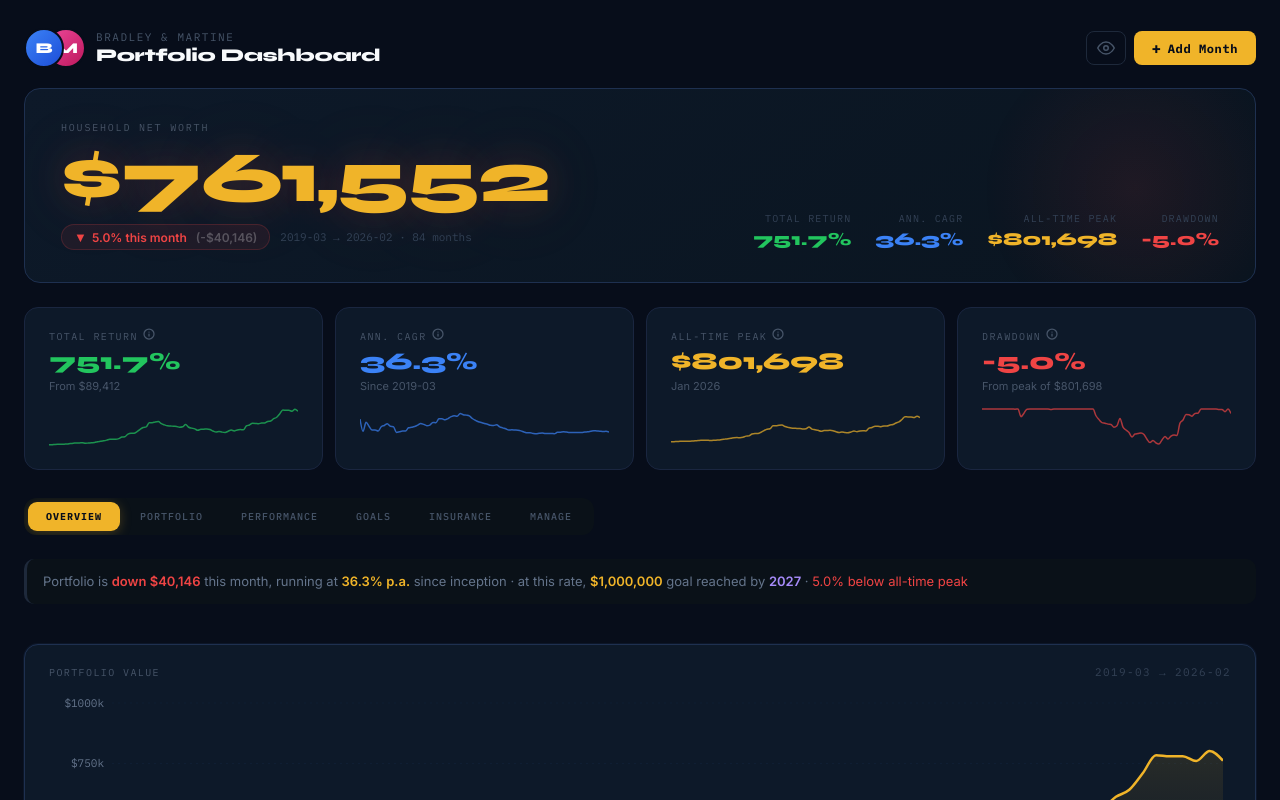
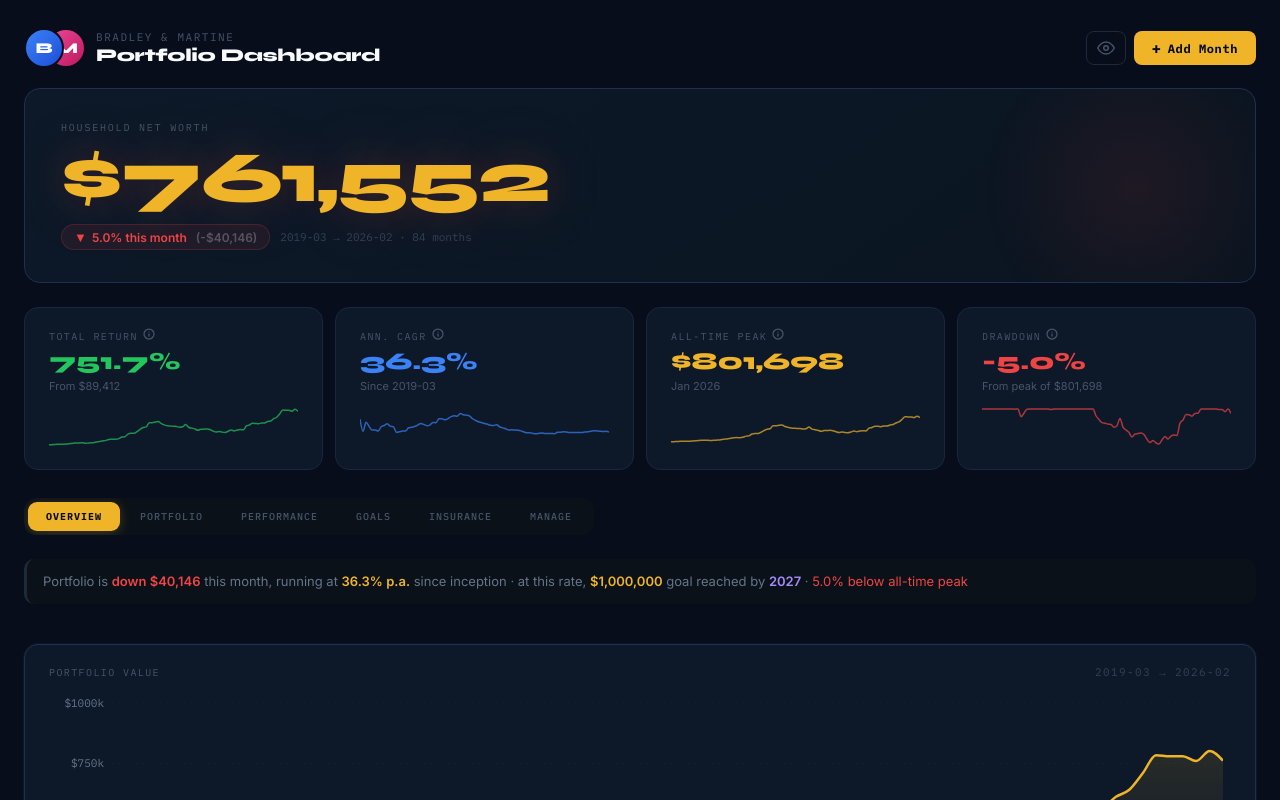
Before and after one commit to BK-Wealth/finance-dashboard, a React (Create React App) app: page / in a window 1280 px wide. Shown: the top 800 px of the page. Built offline with nearby package versions, Linux system fonts and the light colour scheme.

Commit message:
Update App.js

```diff
--- a/src/App.js
+++ b/src/App.js
@@ -418,20 +418,7 @@ export default function App() {
               </span>
             </div>
           </div>
-          {/* Quick stats column */}
-          <div style={{display:"flex",gap:24,flexWrap:"wrap"}}>
-            {[
-              {l:"Total Return", v:fmtPct(latest["Cumm Return"]), c:"#22c55e"},
-              {l:"Ann. CAGR",    v:fmtPct(latest["Ann Return"]),  c:"#3b82f6"},
-              {l:"All-Time Peak",v:<Amt v={`$${fmt(peak)}`} blurred={blurred}/>, c:"#f0b429"},
-              {l:"Drawdown",     v:fmtPct(drawdown), c:drawdown<-.05?"#ef4444":"#475569"},
-            ].map((s,i)=>(
-              <div key={i} style={{textAlign:"right"}}>
-                <div style={{fontSize:10,fontFamily:"'IBM Plex Mono',monospace",letterSpacing:".12em",color:"#334155",textTransform:"uppercase",marginBottom:3}}>{s.l}</div>
-                <div style={{fontSize:18,fontFamily:"'Syne',sans-serif",fontWeight:800,color:s.c}}>{s.v}</div>
-              </div>
-            ))}
-          </div>
+
         </div>
       </div>
 
```
